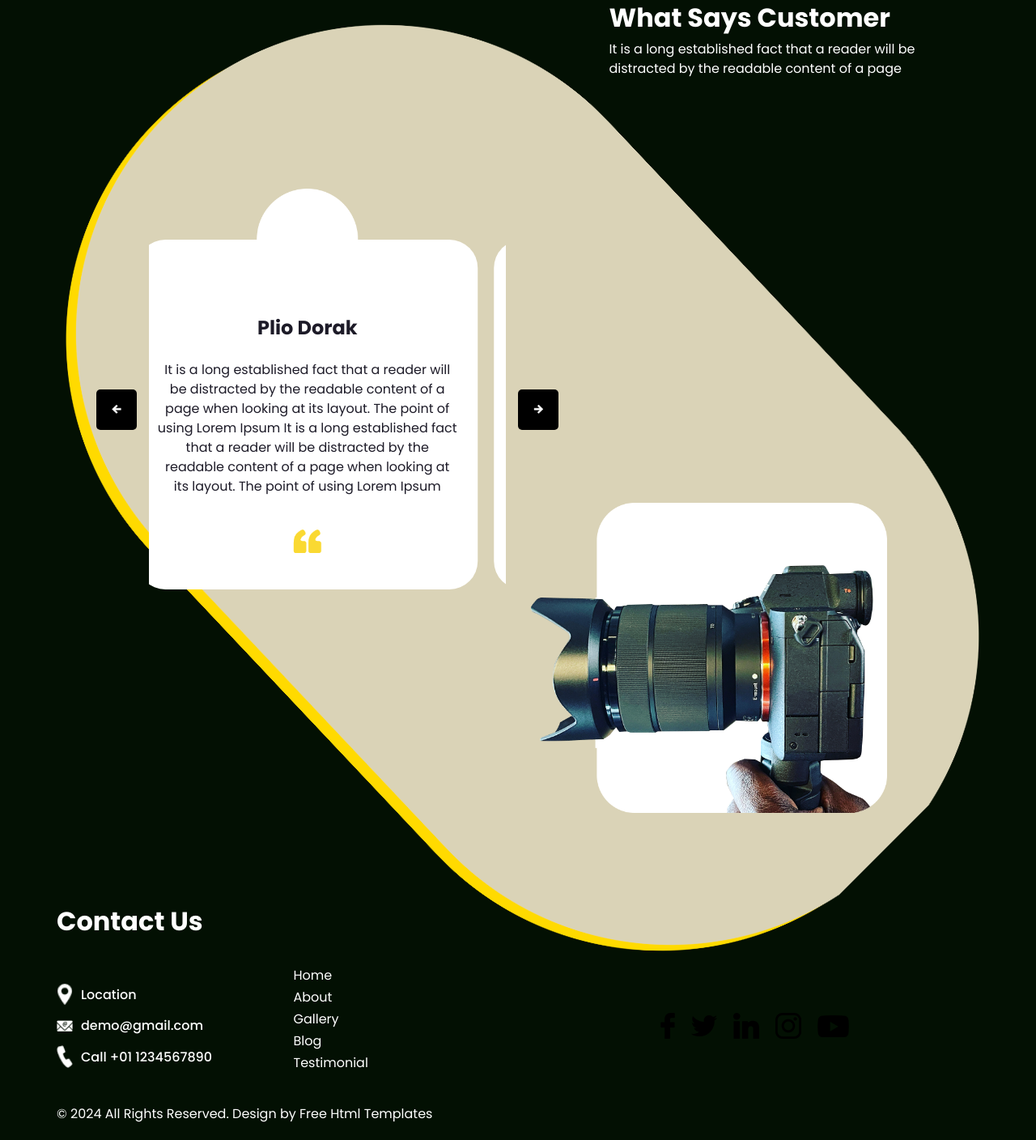
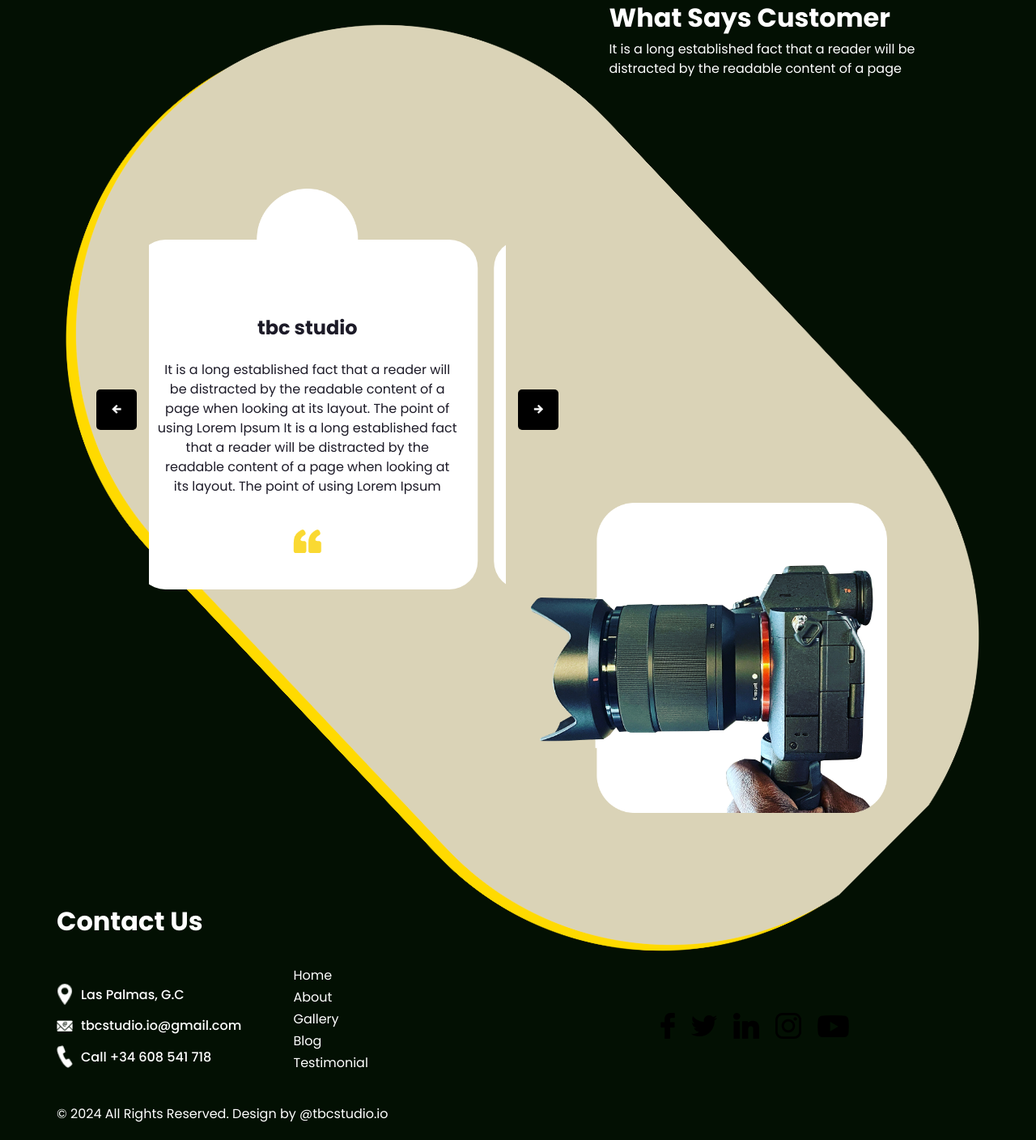
Before and after one commit to Liquenson/tbcstudio, a plain HTML site: page testimonial.html in a window 1280 px wide. Shown: the part 187-1595 px from the top of the page at 81% size. Drawn offline with nearby package versions, Linux system fonts and the light colour scheme.

Commit message:
correccion

```diff
--- a/testimonial.html
+++ b/testimonial.html
@@ -12,7 +12,7 @@
   <meta name="description" content="" />
   <meta name="author" content="" />
 
-  <title>Picstudio</title>
+  <title>tbcstudio</title>
 
   <!-- slider stylesheet -->
   <link rel="stylesheet" type="text/css" href="https://cdnjs.cloudflare.com/ajax/libs/OwlCarousel2/2.3.4/assets/owl.carousel.min.css" />
@@ -53,7 +53,7 @@
             </div>
             <a class="navbar-brand" href="index.html">
               <span>
-                Picstudio
+                tbcstudio
               </span>
             </a>
             <div class="user_option">
@@ -109,7 +109,7 @@
                         </div>
                         <div class="detail-box">
                           <h4>
-                            Plio Dorak
+                            tbc studio
                           </h4>
                           <p>
                             It is a long established fact that a reader will be distracted by the readable content of a page when looking at its layout. The point of using Lorem Ipsum It is a long established fact that a reader will be distracted by the readable content of a page when looking at its layout. The point of using Lorem Ipsum
@@ -125,7 +125,7 @@
                         </div>
                         <div class="detail-box">
                           <h4>
-                            Plio Dorak
+                            cheo smoke
                           </h4>
                           <p>
                             It is a long established fact that a reader will be distracted by the readable content of a page when looking at its layout. The point of using Lorem Ipsum It is a long established fact that a reader will be distracted by the readable content of a page when looking at its layout. The point of using Lorem Ipsum
@@ -141,7 +141,7 @@
                         </div>
                         <div class="detail-box">
                           <h4>
-                            Plio Dorak
+                            tbc design
                           </h4>
                           <p>
                             It is a long established fact that a reader will be distracted by the readable content of a page when looking at its layout. The point of using Lorem Ipsum It is a long established fact that a reader will be distracted by the readable content of a page when looking at its layout. The point of using Lorem Ipsum
@@ -195,7 +195,7 @@
                   </div>
                   <div class="detail-box">
                     <h6>
-                      Location
+                      Las Palmas, G.C
                     </h6>
                   </div>
                 </a>
@@ -205,7 +205,7 @@
                   </div>
                   <div class="detail-box">
                     <h6>
-                      demo@gmail.com
+                      tbcstudio.io@gmail.com
                     </h6>
                   </div>
                 </a>
@@ -215,7 +215,7 @@
                   </div>
                   <div class="detail-box">
                     <h6>
-                      Call +01 1234567890
+                      Call +34 608 541 718
                     </h6>
                   </div>
                 </a>
@@ -274,7 +274,7 @@
     <div class="container">
       <p>
         &copy; <span id="displayYear"></span> All Rights Reserved. Design by
-        <a href="https://html.design/">Free Html Templates</a>
+        <a href="https://html.design/">@tbcstudio.io</a>
       </p>
     </div>
   </footer>
```
